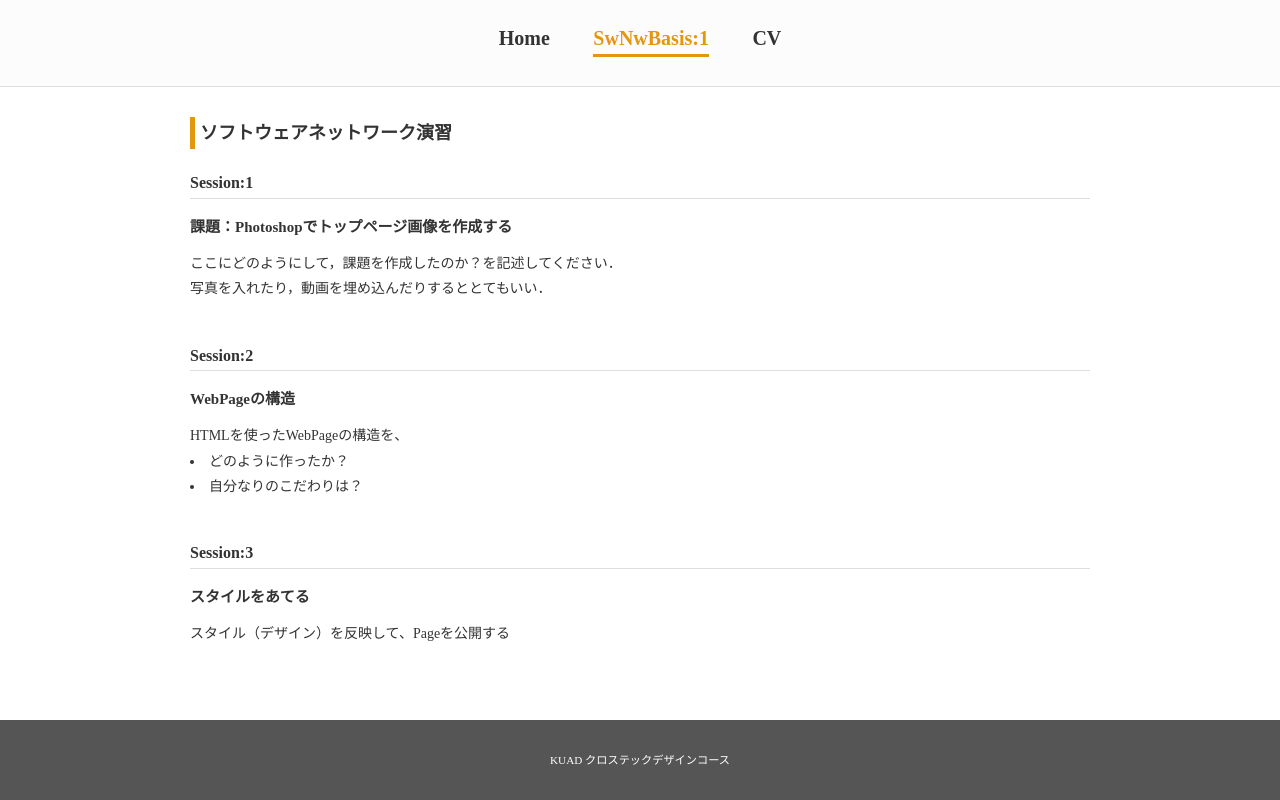
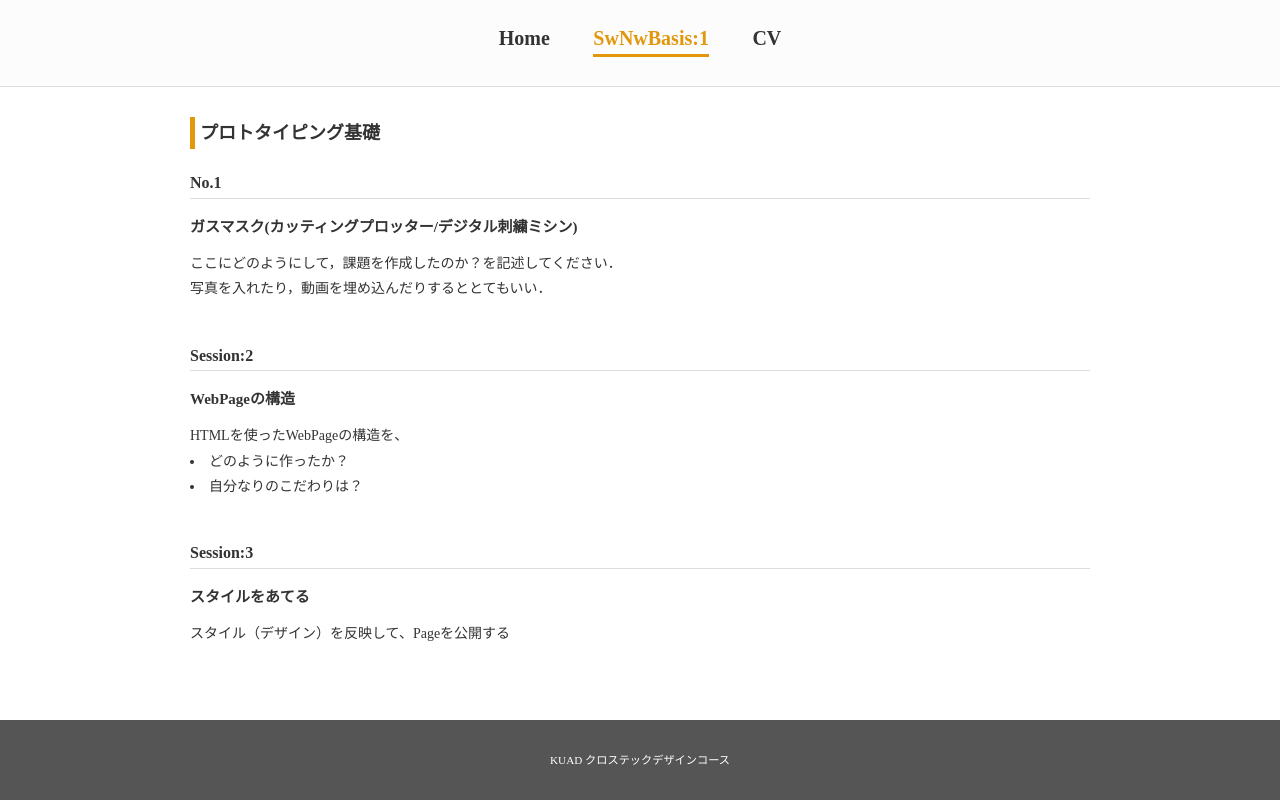
Before and after one commit to KUAD-XtechDesign/simple-page-KubouAneya, a plain HTML site: page studyprogress-sample/subjects/swnwb1.html in a window 1280 px wide. Drawn offline with Linux system fonts and the light colour scheme.

Commit message:
swnwb1.html文章変更

```diff
--- a/studyprogress-sample/subjects/swnwb1.html
+++ b/studyprogress-sample/subjects/swnwb1.html
@@ -23,10 +23,10 @@
       </header>
 
       <main>
-        <h1>ソフトウェアネットワーク演習</h1>
+        <h1>プロトタイピング基礎</h1>
         <div class="session">
-          <h2>Session:1</h2>
-          <h3>課題：Photoshopでトップページ画像を作成する</h3>
+          <h2>No.1</h2>
+          <h3>ガスマスク(カッティングプロッター/デジタル刺繍ミシン)</h3>
           <p>
             ここにどのようにして，課題を作成したのか？を記述してください．
             <br>写真を入れたり，動画を埋め込んだりするととてもいい．
```
Also changed, not shown: studyprogress-sample/assets/images/IMG_2129.jpg (added).
